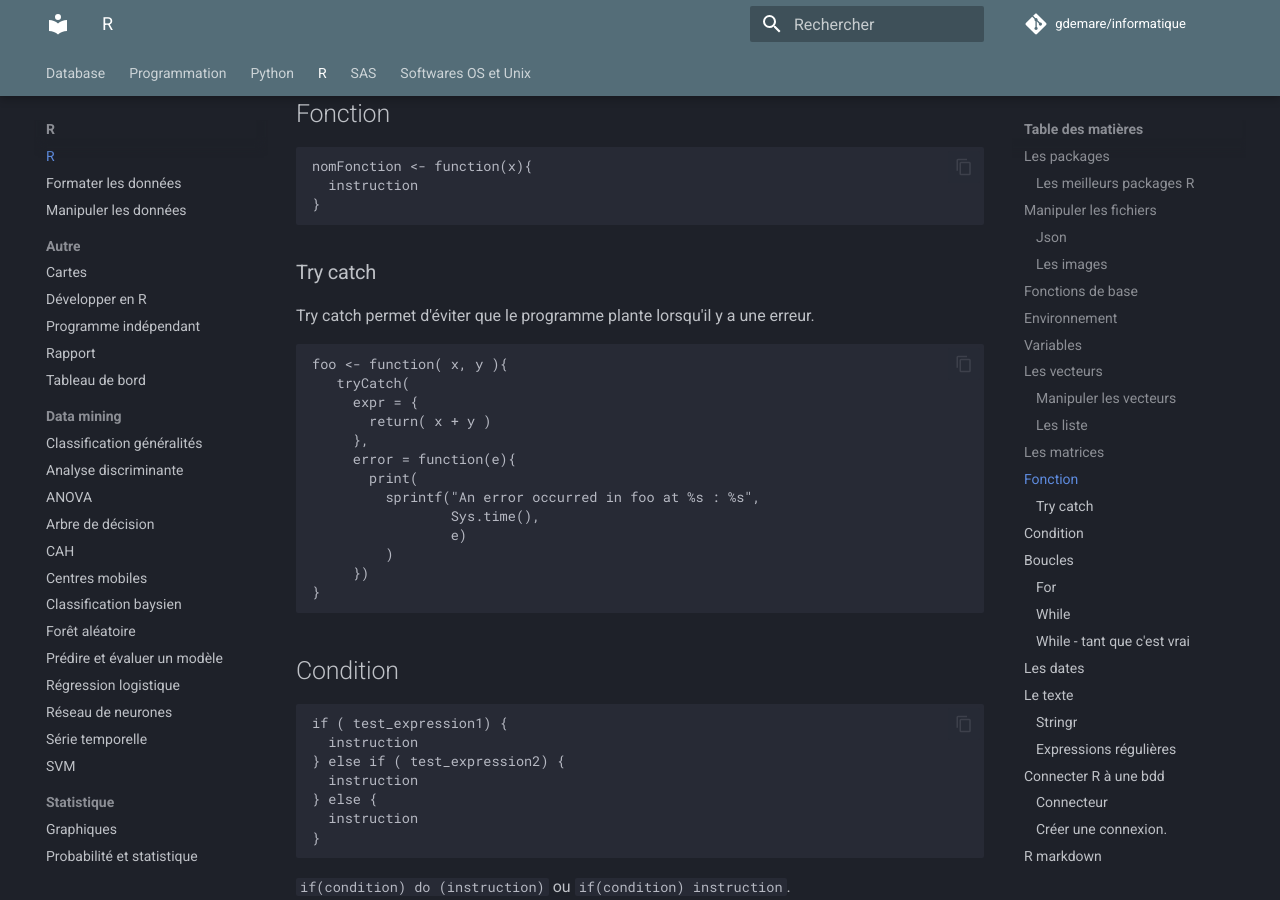
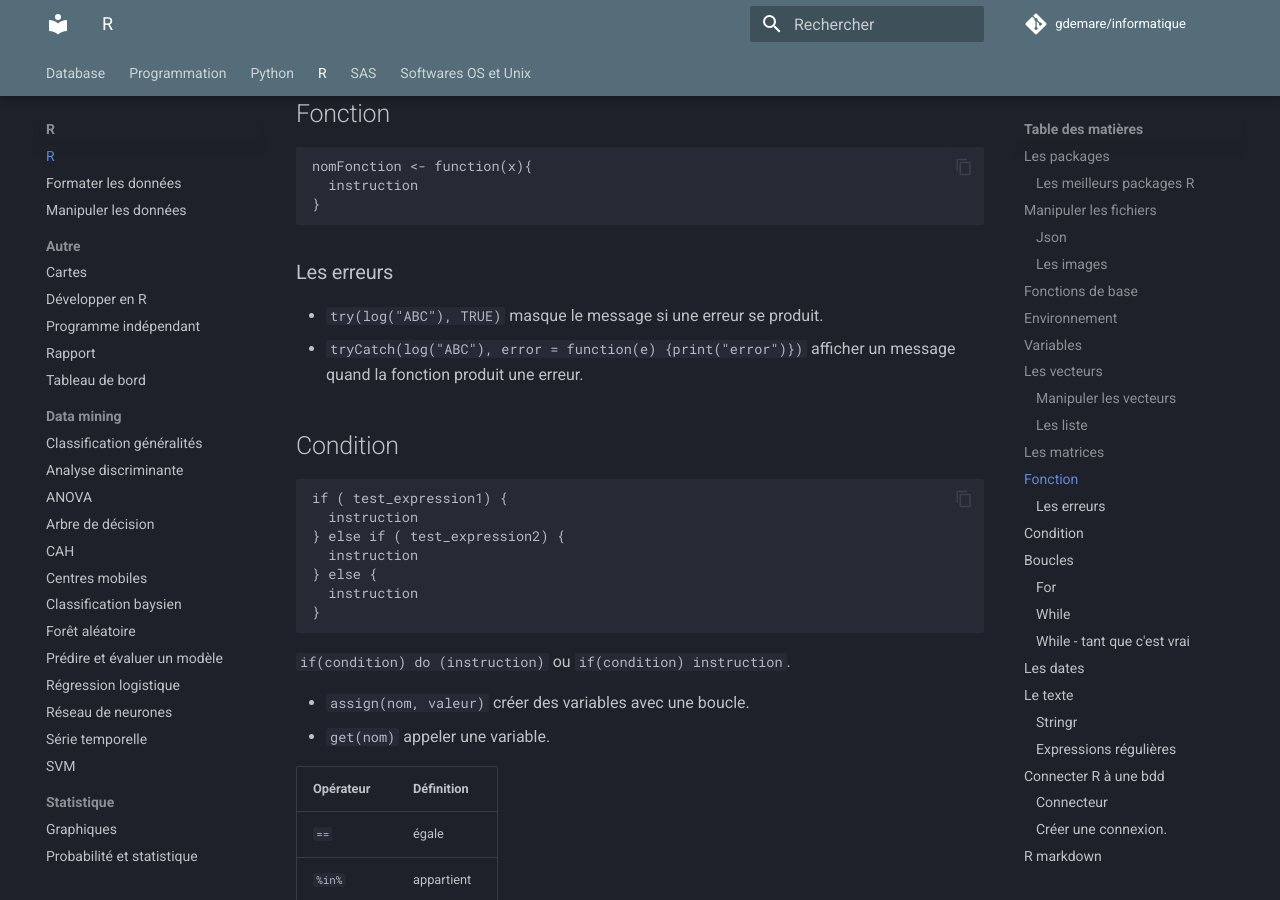
Before and after one commit to gdemare/Informatique, an MkDocs documentation site: the page built from docs/r/r_r.md, in a window 1280 px wide and 900 px high, scrolled down 3286 px. Built offline with MkDocs 1.6.1 and Material for MkDocs 9.7.7, drawn with Linux system fonts in a browser that asks for light colours; comment, search, counter and statistics services are not loaded.

Commit message:
Update r_r.md

````diff
--- a/docs/r/r_r.md
+++ b/docs/r/r_r.md
@@ -114,25 +114,10 @@ nomFonction <- function(x){
 }
 ```
 
-### Try catch
+### Les erreurs
 
-Try catch permet d'éviter que le programme plante lorsqu'il y a une erreur.
-
-```
-foo <- function( x, y ){
-   tryCatch(
-     expr = {
-       return( x + y )
-     },
-     error = function(e){
-       print(
-         sprintf("An error occurred in foo at %s : %s",
-                 Sys.time(),
-                 e)
-         )
-     })
-}
-```
+* `try(log("ABC"), TRUE)` masque le message si une erreur se produit.
+* `tryCatch(log("ABC"), error = function(e) {print("error")})` afficher un message quand la fonction produit une erreur.
 
 ## Condition
 
````
